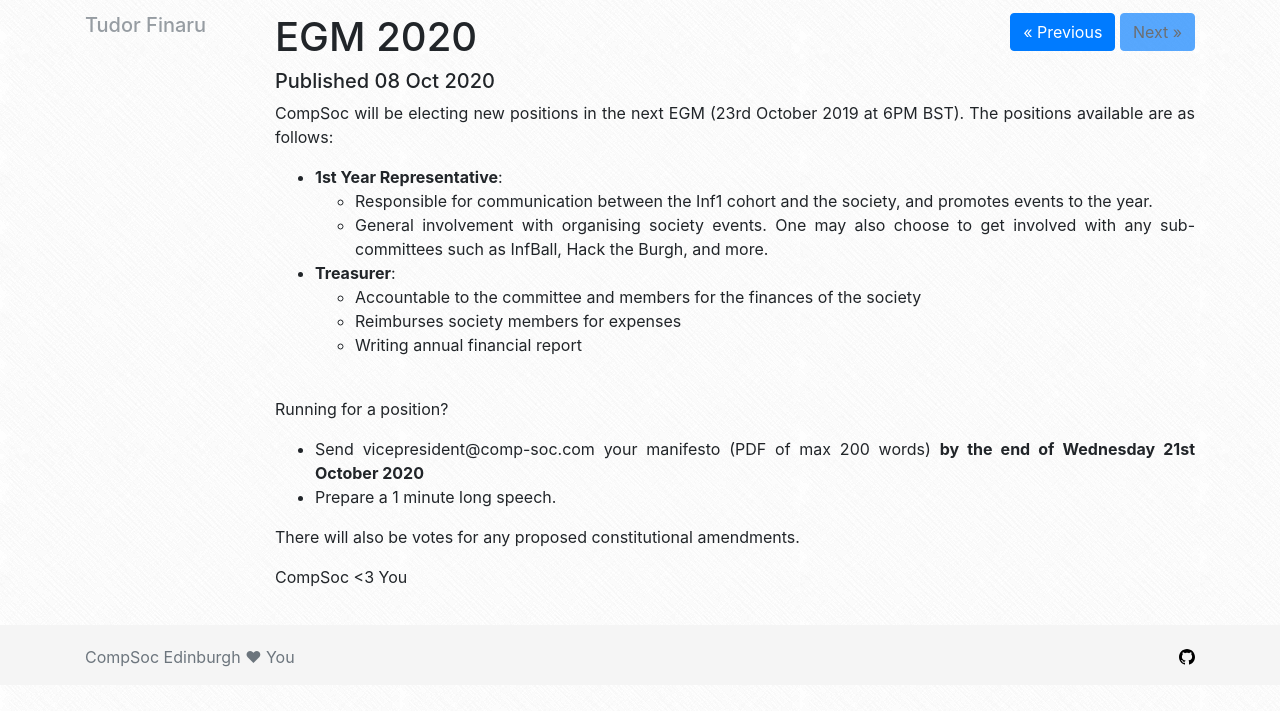
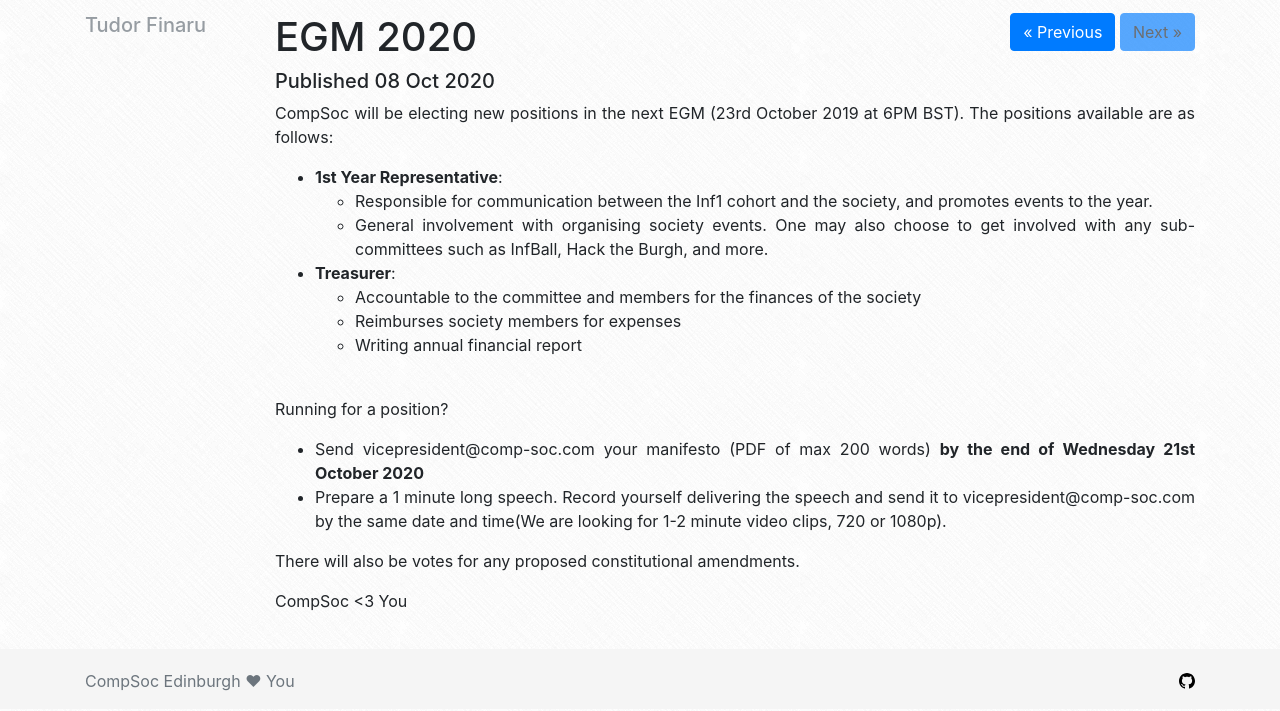
Before and after one commit to compsoc-edinburgh/website, a Jekyll site: the page built from _posts/2020-10-08-egm-2020.html, in a window 1280 px wide. Shown: the part 346-1057 px from the top of the page. Built offline with Jekyll 4.4.1, drawn with Linux system fonts in a browser that asks for light colours; nearby versions of some CDN libraries; before the commit the page ends 1033 px from its top, so only the background shows below that.

Commit message:
Update 2020-10-08-egm-2020.html
Added the requirement for applicants to send pre-recorded speeches

```diff
--- a/_posts/2020-10-08-egm-2020.html
+++ b/_posts/2020-10-08-egm-2020.html
@@ -28,7 +28,7 @@
 <p>Running for a position?</p>
 <ul>
   <li>Send vicepresident@comp-soc.com your manifesto (PDF of max 200 words) <strong>by the end of Wednesday 21st October 2020</strong></li>
-  <li>Prepare a 1 minute long speech.</li>
+  <li>Prepare a 1 minute long speech. Record yourself delivering the speech and send it to vicepresident@comp-soc.com by the same date and time(We are looking for 1-2 minute video clips, 720 or 1080p).</li>
 </ul>
 
 <p>There will also be votes for any proposed constitutional amendments.</p>
```
